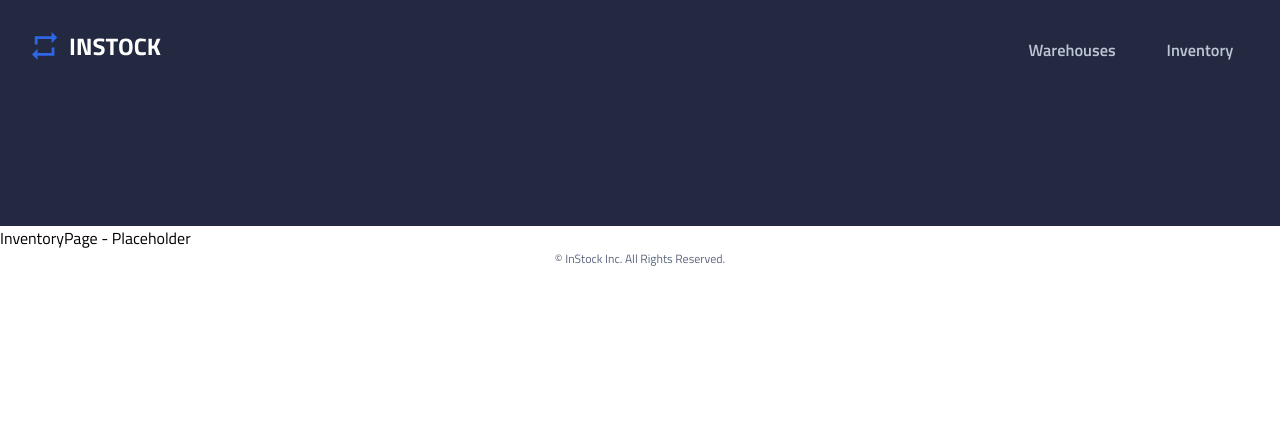
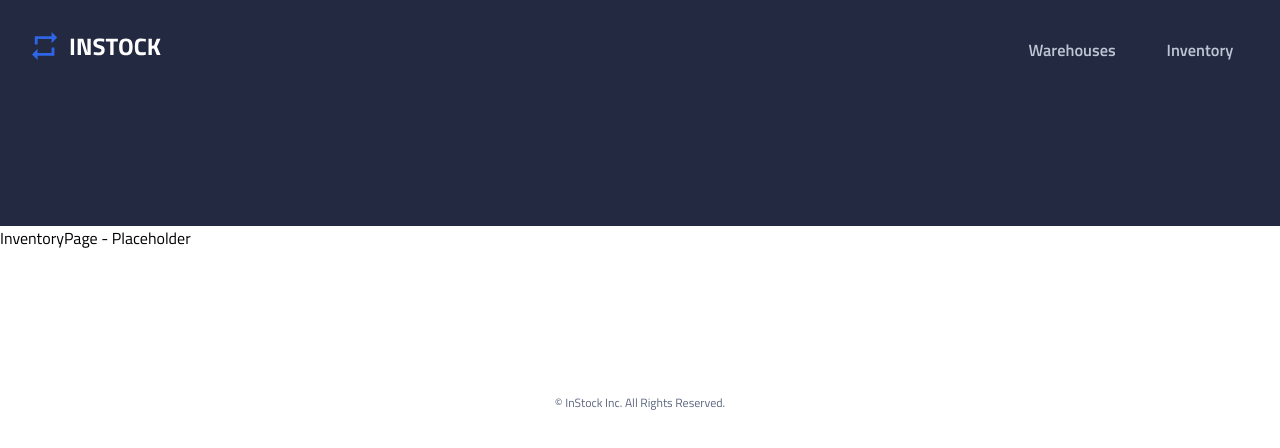
Before and after one commit to reymaa19/InStock-client, a React (Vite) app: page /inventory in a window 1280 px wide. Shown: the top 448 px of the page. Built offline with nearby package versions, Linux system fonts and the light colour scheme; the HTML template or start-up script is replaced by a standard one.

Commit message:
added padding to space out footer

```diff
--- a/src/components/Footer/Footer.scss
+++ b/src/components/Footer/Footer.scss
@@ -8,7 +8,7 @@
   width: 100%;
   justify-content: center;
   align-items: flex-end;
-  padding-bottom: 3rem;
+  padding: 9rem 0 3rem 0;
 
   &__paragraph {
     text-align: center;
```
